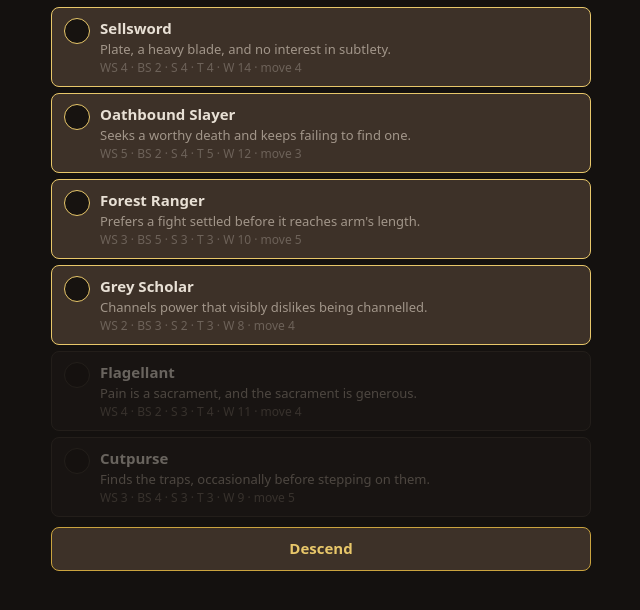
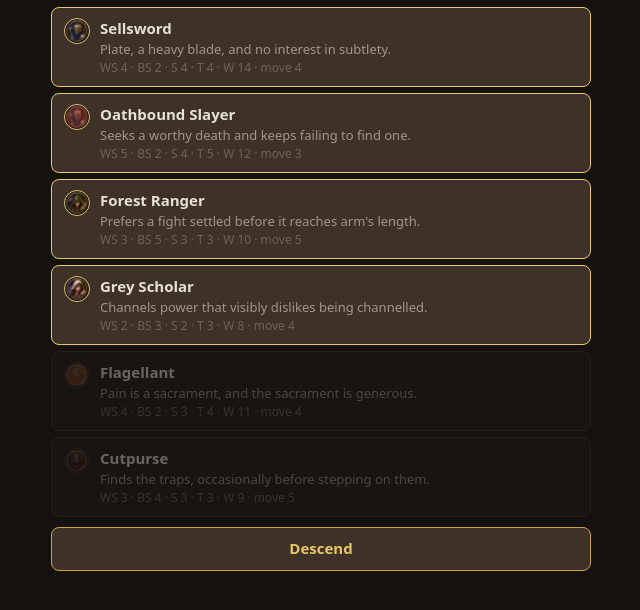
Before and after one commit to ktulhobraz/RPG_prototype, a website with bundled scripts: page index.html in a window 1280 px wide. Shown: the part 74-684 px from the top of the page, without its empty margins (319-959 px from the left). Built offline with nearby package versions, Linux system fonts and the light colour scheme.

Commit message:
Point sprite CSS to valid atlas

```diff
--- a/styles/sprites.css
+++ b/styles/sprites.css
@@ -1,7 +1,7 @@
 /* Generated prototype art atlas. One WebP, 8 columns x 6 rows. */
 .sprite {
   display: inline-block;
-  background-image: url('../assets/game-atlas.webp');
+  background-image: url('../assets/game-atlas-v2.webp');
   background-repeat: no-repeat;
   background-size: 800% 600%;
   background-position: var(--sprite-x, 0%) var(--sprite-y, 0%);
```
